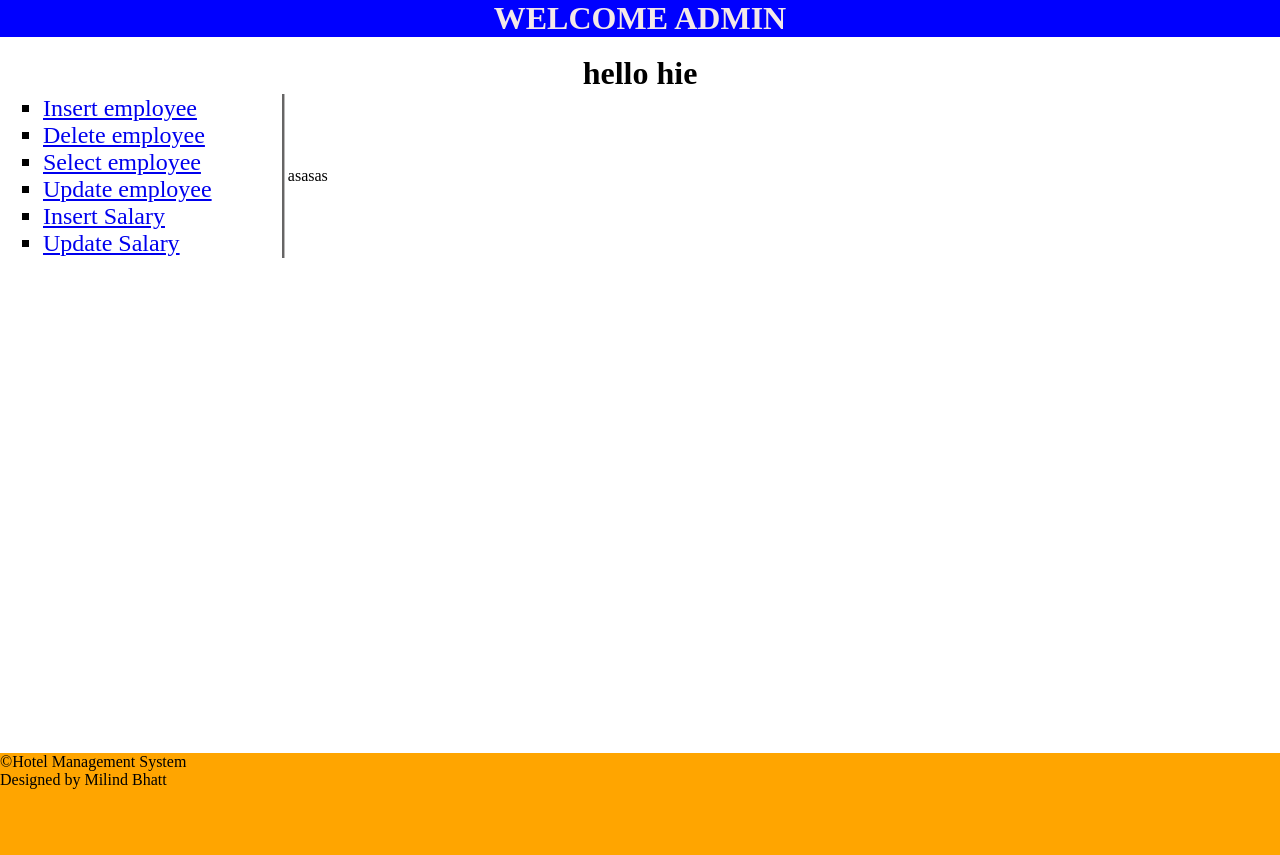
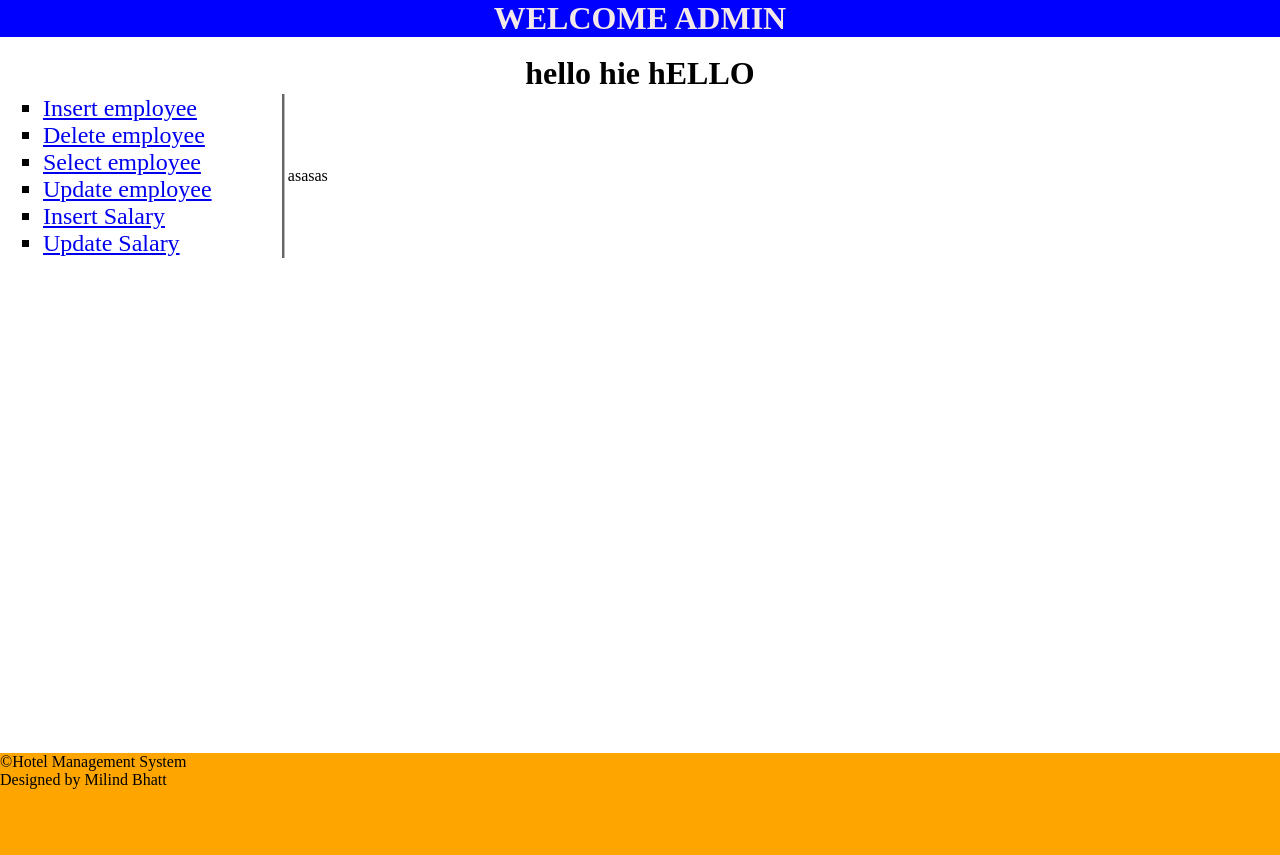
Before and after one commit to milindbhatt/HotelManagementSystem, a plain HTML site: page mainlayoutcopy.html in a window 1280 px wide. Drawn offline with Linux system fonts and the light colour scheme.

Commit message:
Second commit

```diff
--- a/mainlayoutcopy.html
+++ b/mainlayoutcopy.html
@@ -21,7 +21,7 @@ WELCOME ADMIN
 <div class="page-wrap">
  <center><h1>
 
-hello hie
+hello hie hELLO
 
 </h1>
 </center>
```
